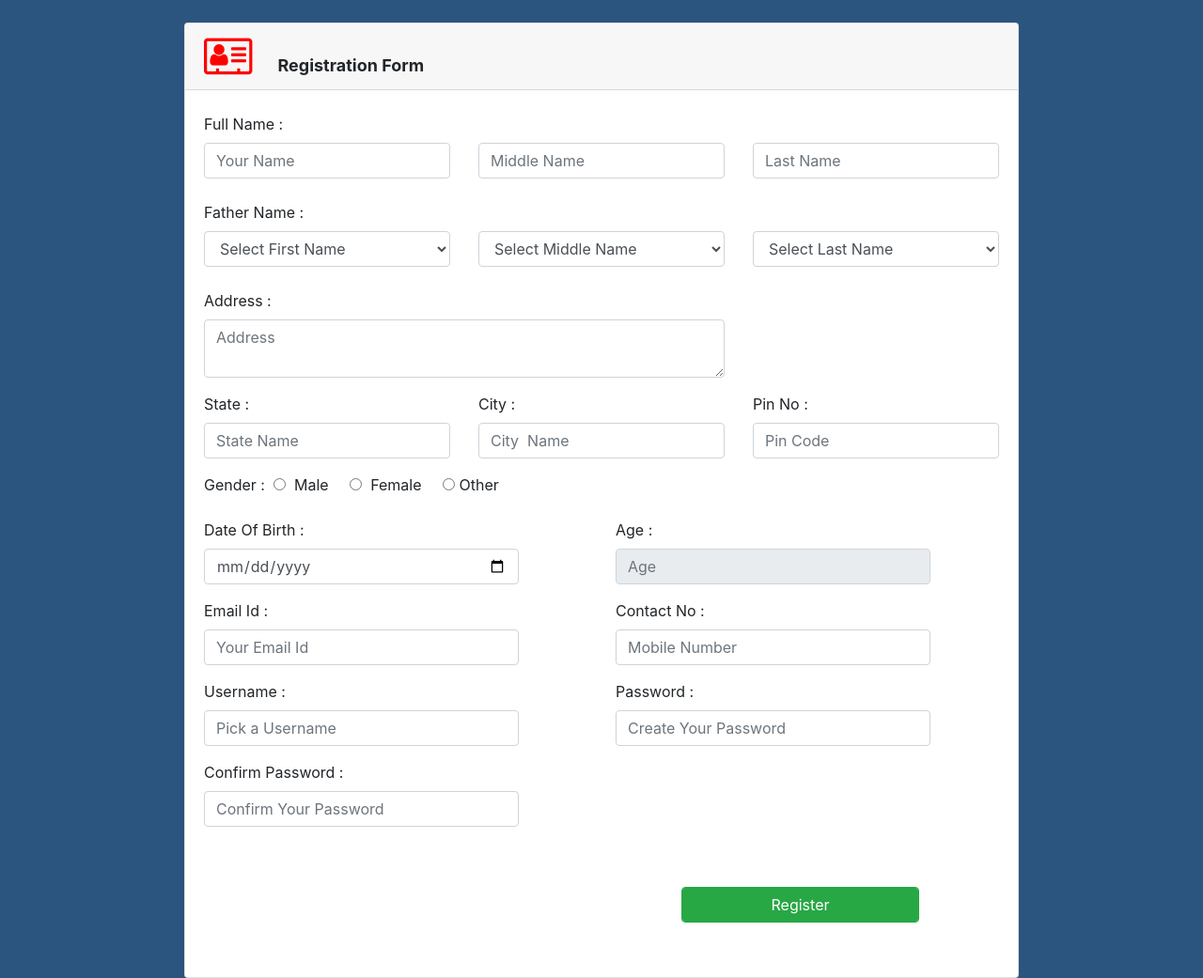
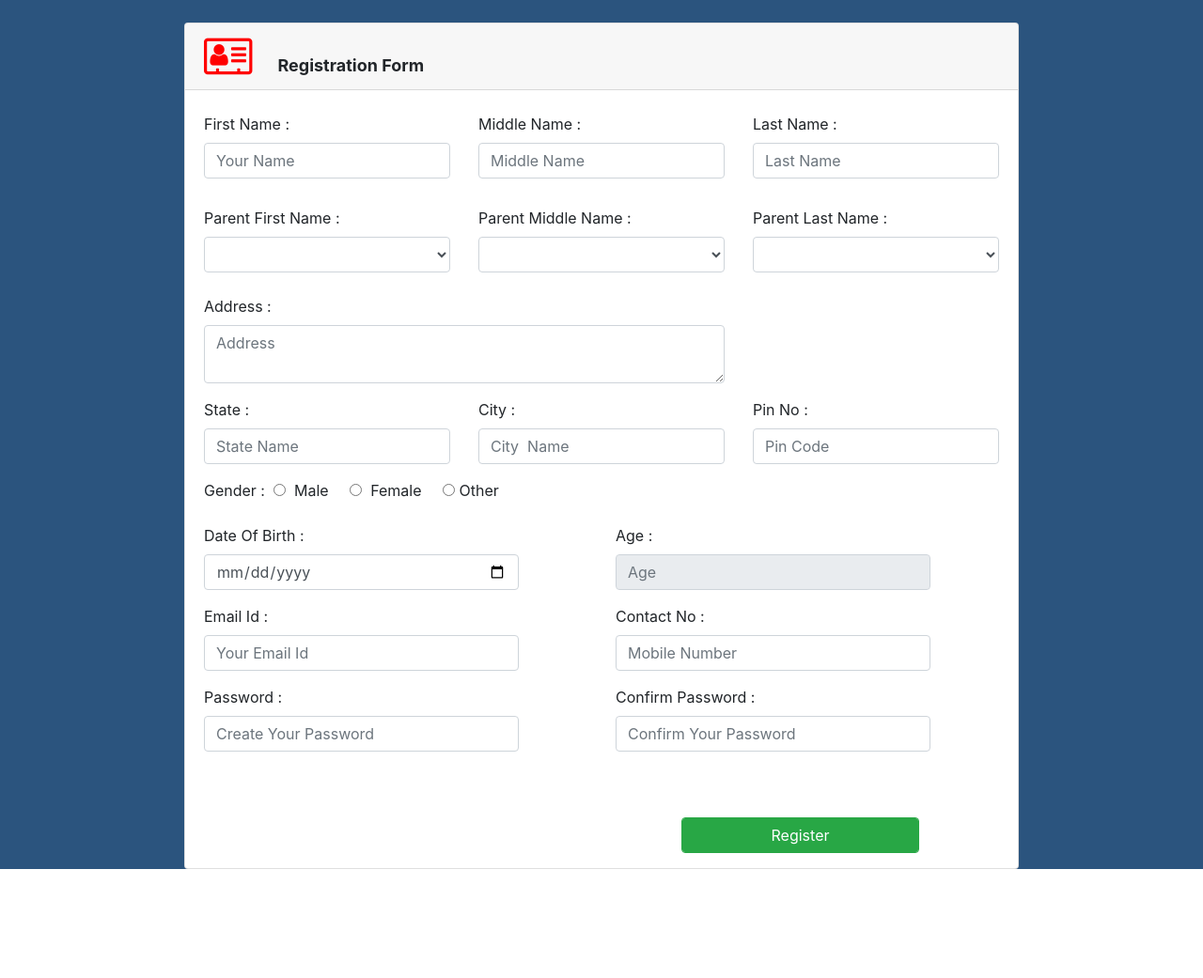
Before and after one commit to mcoescm/SMS, a Django app: page /student/ in a window 1280 px wide. Shown: the whole page at 94% size. After the commit the page ends 925 px from the top, so only its background shows below. Run offline with Django 3.2, Linux system fonts and the light colour scheme; lists and menus that the app fills with data are empty; some libraries are stand-ins or nearby versions.

Commit message:
Student Registration Done

```diff
--- a/final/settings.py
+++ b/final/settings.py
@@ -85,7 +85,7 @@ DATABASES = {
         'USER':'root',
         'PASSWORD':'root', #change password for your mysql
         'HOST':'localhost',
-        'PORT':''
+        'PORT': ''
 
     }
 }
--- a/parent/views.py
+++ b/parent/views.py
@@ -29,7 +29,7 @@ def register(request):
     obj.lnm=lnm
     obj.address=address
     obj.state=state
-    obj.city=state
+    obj.city=city
     obj.pin=pin
     obj.gender=gender
     obj.dob=dob
--- a/student/templates/student/studentreg.html
+++ b/student/templates/student/register.html
@@ -25,6 +25,10 @@
 	{
 		background-color: #2B547E;
 	}
+    .hide
+    {
+        visibility: hidden;
+    }
 </style>
 
 </head>
@@ -34,32 +38,60 @@
 	<div style="width: 80%; margin-left: 10%;">
 <br>
 	<div class="card " >
+
+
 		<div class="card-header "  ><i class="fa fa-address-card-o icon " ></i>&nbsp;&nbsp;&nbsp; &nbsp;
 			<b style="font-size:18px; ">Registration Form</b></div>
 
 		<div class="card-block" style="margin-left: 20px;margin-right: 20px;  ">
-			<form action="{% url 'student:Student_save' %}" method="">
+			<form action="{% url 'student:Student_save' %}" method="post">
                 {% csrf_token %}
                 <br>
 				<div class="row">
-					<div class="col-sm-12"><label>Full Name :</label></div>
+					<div class="col-sm-4"><label>First Name :</label></div>
+                    <div class="col-sm-4"><label>Middle Name :</label></div>
+                    <div class="col-sm-4"><label>Last Name :</label></div>
 				</div>
 				<div class="row">
-					<div class="col-sm-4"> <input type="text" class="form-control" name="sfname"placeholder="Your Name" required></div>
-					<div class="col-sm-4"><input type="text" name="smname" class="form-control" placeholder="Middle Name" required></div>
-					<div class="col-sm-4"><input type="text" name="slname" class="form-control" placeholder="Last Name" required></div>
+					<div class="col-sm-4"> <input type="text" class="form-control" name="sfname"placeholder="Your Name" value="{{ fname }}" required></div>
+					<div class="col-sm-4"><input type="text" name="smname" class="form-control" placeholder="Middle Name" value="{{ mname }}" required></div>
+					<div class="col-sm-4"><input type="text" name="slname" onblur="get()" class="form-control" placeholder="Last Name" value="{{ lname }}" required></div>
 				</div>
+                 <input type="submit" id="s1" name="s"  value="parent" style="visibility: hidden"/>
 				<br>
+            </form>
+            <form action="{% url 'student:Student_save' %}" method="post">
+                {% csrf_token %}
+
+                <div class="row">
+                    <div class="col-sm-4"><label>Parent First Name :</label></div>
+                    <div class="col-sm-4"><label>Parent Middle Name :</label></div>
+                    <div class="col-sm-4"><label>Parent Last Name :</label></div>
+                </div>
 				<div class="row">
-					<div class="col-sm-12"><label>Father Name :</label></div>
+					<div class="col-sm-4"> <select id="ffname" name="ffname" class="form-control" >
+                    {% for x in pdata %}
+                        <option value="{{ x.fnm }}">{{x.fnm  }}</option>
+
+                    {% endfor %}
+
+                    </select></div>
+
+					<div class="col-sm-4"><select id="fmname" name="fmname" class="form-control">
+                    {% for x in pdata %}
+                        <option value="{{ x.mnm }}">{{x.mnm  }}</option>
+
+                    {% endfor %}
+                    </select></div>
+
+					<div class="col-sm-4"><select id="flname" name="flname" class="form-control">
+                    {% for x in pdata %}
+                        <option value="{{ x.lnm }}">{{x.lnm  }}</option>
+
+                    {% endfor %}
+                    </select></div>
 				</div>
-				<div class="row">
-					<div class="col-sm-4"> <select id="ffname" name="ffname" class="form-control"><option value="0">Select First Name</option></select></div>
 
-					<div class="col-sm-4"><select id="fmname" name="fmname" class="form-control"> <option value="0">Select Middle Name</option></select></div>
-
-					<div class="col-sm-4"><select id="flname" name="flname" class="form-control"><option value="0">Select Last Name</option></select></div>
-				</div>
 
 				<br>
 
@@ -146,48 +178,36 @@
 				<div class="row">
 					<div class="col-sm-5">
 						<div class="form-group">
-							<label>Username :</label>
-							<input type="text" name="username" class="form-control" placeholder="Pick a Username" required>
-						</div>
-					</div>
-					<div class="col-sm-1"></div>
-					<div class="col-sm-5">
-						<div class="form-group">
 							<label>Password :</label>
 							<input type="password" name="password" id="pass" class="form-control" placeholder="Create Your Password" required>
 						</div>
 					</div>
-
-				</div>
-
-
-
-				<div class="row">
+					<div class="col-sm-1"></div>
 					<div class="col-sm-5">
 						<div class="form-group">
 							<label>Confirm Password :</label>
 							<input type="password" name="cpassword" id="cpass" class="form-control"  placeholder="Confirm Your Password" required>
 						</div>
 					</div>
-					<div class="col-sm-1"></div>
-					<div class="col-sm-5">
-
-					</div>
 
 				</div>
+
+                    <input type="text" class="hide" name="sfname" value="{{ fname }}">
+                    <input type="text" class="hide" name="smname" value="{{ mname }}">
+                    <input type="text" class="hide" name="slname" value="{{ lname }}">
 				<br><br>
 
 
 
 						<div class="form-group text-right" style=" float: right; width: 30%; margin-right: 10%;">
-					<input type="submit" name="submit" value="Register" onclick="checkpass()" class=" form-control btn-success ">
+					<input type="submit" name="s"  id="s2" value="Register" onclick="checkpass()" class=" form-control btn-success ">
 
 					</div>
 
 
 
 
-<br><br><br><br>
+<br><br>
 			</form>
 
 		</div>
@@ -216,25 +236,15 @@
 
 	function age()
 	{
-		/*var dtt =  document.getElementById("dt").value;
-		var calc = dtt.substr(0,4);
-		var today = new Date();
-		var yyyy =  today.getFullYear();
-		var aaa = yyyy - calc;
-		document.getElementById("ages").value = aaa;*/
-
 		var udate=document.getElementById("dt").value.substr(0,4);
 		var cdate=new Date().getFullYear();
 		document.getElementById("ages").value = cdate-udate;
-
 	}
 
 	function checkpass()
 	{
 		var p=document.getElementById("pass");
 		var c=document.getElementById("cpass");
-
-
 		if(p.value!=c.value)
 		{
 			c.setCustomValidity("Password doesn't Match!!!!");
@@ -243,7 +253,6 @@
 		{
 			c.setCustomValidity("");
 		}
-
 	}
 	function checkpin()
 	{
@@ -257,6 +266,11 @@
 		}
 
 	}
+	function get() {
+
+            document.getElementById("s1").click();
+
+    }
 
 
 </script>
--- a/student/urls.py
+++ b/student/urls.py
@@ -6,4 +6,5 @@ app_name="student"
 urlpatterns = [
     path('', views.studreg, name='student_register'),
     path('stud_save/', views.studsave, name='Student_save'),
+    path('test/', views.getData, name='testpage'),
     ]
--- a/student/views.py
+++ b/student/views.py
@@ -1,12 +1,77 @@
 from django.shortcuts import render
 from django.http import HttpResponse
-
+from student.models import student
+from parent.models import parent
 
 # Create your views here.
 
 def studreg(request):
-    return render(request, "student/studentreg.html")
+    return render(request, "student/register.html")
 
 
 def studsave(request):
-    return HttpResponse("Form submitted successfully...")
+    btn = request.POST['s']
+    if btn == "parent":
+        sfnm = request.POST['sfname']
+        smnm = request.POST['smname']
+        slnm = request.POST['slname']
+        data = parent.objects.filter(lnm=slnm)
+        context = {'fname': sfnm, 'mname': smnm, 'lname': slnm, 'pdata': data}
+        return render(request,'student/register.html', context)
+    else:
+        #Getting Data
+        sfnm = request.POST['sfname']
+        smnm = request.POST['smname']
+        slnm = request.POST['slname']
+
+        pfn=request.POST['ffname']
+        pmn=request.POST['fmname']
+        pln=request.POST['flname']
+        dad=parent.objects.get(fnm=pfn,mnm=pmn,lnm=pln)
+        address = request.POST['addr']
+        state = request.POST['state']
+        city = request.POST['city']
+        pin = request.POST['pin']
+        gender = request.POST['get']
+        dob = request.POST['dob']
+        contact = request.POST['contact']
+        email = request.POST['email']
+        password = request.POST['password']
+
+        # Saving Data
+        obj=student()
+        obj.fnm = sfnm
+        obj.mnm = smnm
+        obj.lnm = slnm
+        obj.parent_id_id = dad.id
+        obj.address = address
+        obj.state = state
+        obj.city = city
+        obj.pin = pin
+        obj.gender = gender
+        obj.dob = dob
+        obj.phno = contact
+        obj.email = email
+        obj.pwd = password
+        obj.save()
+        return HttpResponse("Parent " + "" + pfn + " " + dad.lnm + "<br>Student is " + sfnm)
+
+
+
+
+
+
+
+
+def getData(request):
+
+    btn = request.POST['aaa']
+    name=request.POST['name']
+    parent="hello"
+    if btn == "Get1":
+        context = {'data': name,'par': parent}
+        return render(request, 'student/test.html', context)
+    elif btn == "Get2":
+        data = ["ankush Gochke"]
+        context = {'data': data}
+        return render(request, 'student/test.html', context)
```
Also changed, not shown: student/models.py (+3 -5 lines), student/templates/student/test.html (added, +34 -0 lines).
